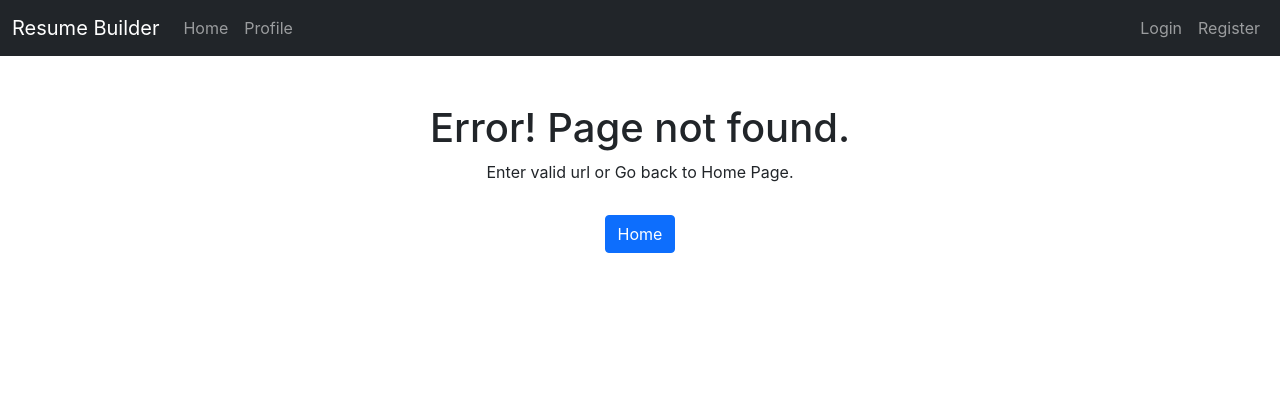
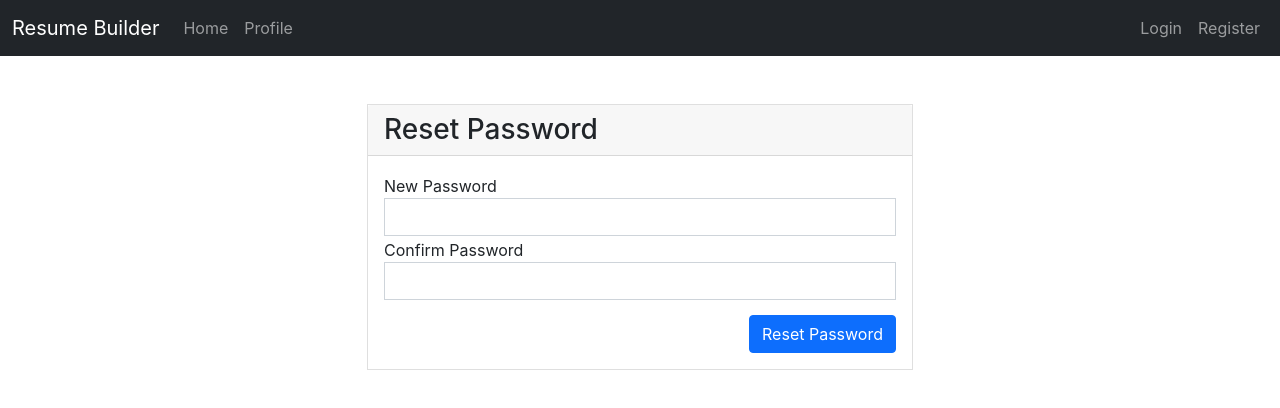
Before and after one commit to heysaurabhkumar/resume-builder-react, a React (Create React App) app: page /reset-password/1/1 in a window 1280 px wide. Before the commit this address had no page. Shown: the top 408 px of the page. Built offline with nearby package versions, Linux system fonts and the light colour scheme.

Commit message:
reset-password intigration

```diff
--- a/src/App.js
+++ b/src/App.js
@@ -40,7 +40,11 @@ function App() {
           <Route exact path="/login" component={Login} />
           <Route exact path="/register" component={Register} />
           <Route exact path="/forgot-password" component={ForgotPassword} />
-          <Route exact path="/reset-password" component={ResetPassword} />
+          <Route
+            exact
+            path="/reset-password/:id/:token"
+            component={ResetPassword}
+          />
           <ProtectedRoute exact path="/profile" component={Profile} />
           <ProtectedRoute exact path="/edit" component={EditProfile} />
           <ProtectedRoute exact path="/resume" component={ResumeForm} />
--- a/src/components/auth/ForgotPassword.js
+++ b/src/components/auth/ForgotPassword.js
@@ -1,6 +1,19 @@
-import React from "react";
+import React, { useState } from "react";
+import AuthService from "../../services/AuthService";
 
 export default function ForgotPassword() {
+  const [forgotData, setForgotData] = useState({ email: "" });
+  const handleChange = (e) => {
+    const name = e.target.name;
+    const value = e.target.value;
+    setForgotData({ ...forgotData, [name]: value });
+  };
+
+  const handleSubmit = async (e) => {
+    e.preventDefault();
+    const res = await AuthService.forgot(forgotData);
+    console.log(res);
+  };
   return (
     <>
       <div className="container">
@@ -11,7 +24,7 @@ export default function ForgotPassword() {
                 <h3 className="mb-0">Forgot Password</h3>
               </div>
               <div className="card-body">
-                <form className="form">
+                <form className="form" onSubmit={handleSubmit}>
                   <div className="form-group">
                     <label htmlFor="email">Email</label>
                     <input
@@ -20,6 +33,8 @@ export default function ForgotPassword() {
                       type="email"
                       className="form-control rounded-0"
                       placeholder="Enter registered email"
+                      value={forgotData.email}
+                      onChange={handleChange}
                       required
                     />
                   </div>
--- a/src/components/auth/ResetPassword.js
+++ b/src/components/auth/ResetPassword.js
@@ -1,6 +1,29 @@
-import React from "react";
+import React, { useState } from "react";
+import { useParams } from "react-router-dom";
+import AuthService from "../../services/AuthService";
 
 export default function ResetPassword() {
+  const { id, token } = useParams();
+  const [data, setData] = useState({
+    password: "",
+    confirmPassword: "",
+    id: id,
+    token: token,
+  });
+
+  // console.log(id, token);
+
+  const handleChange = (e) => {
+    const name = e.target.name;
+    const value = e.target.value;
+    setData({ ...data, [name]: value });
+  };
+
+  const handleSubmit = async (e) => {
+    e.preventDefault();
+    const res = await AuthService.reset(data);
+    console.log(res);
+  };
   return (
     <>
       <div className="container">
@@ -11,7 +34,7 @@ export default function ResetPassword() {
                 <h3 className="mb-0 ">Reset Password</h3>
               </div>
               <div className="card-body">
-                <form className="form">
+                <form className="form" onSubmit={handleSubmit}>
                   <div className="form-group">
                     <label className="" htmlFor="passwordInput">
                       New Password
@@ -22,6 +45,8 @@ export default function ResetPassword() {
                       name="password"
                       type="password"
                       className="form-control rounded-0"
+                      value={data.password}
+                      onChange={handleChange}
                     />
                   </div>
                   <div className="form-group">
@@ -32,8 +57,10 @@ export default function ResetPassword() {
                       required
                       id="confirmPasswordInput"
                       name="confirmPassword"
-                      type="text"
+                      type="password"
                       className="form-control rounded-0"
+                      value={data.confirmPassword}
+                      onChange={handleChange}
                     />
                   </div>
                   <button className="btn btn-primary float-right">
--- a/src/services/AuthService.js
+++ b/src/services/AuthService.js
@@ -4,6 +4,8 @@ const loginUrl = "/api/login";
 const registerUrl = "/api/register";
 const profileUrl = "/api/profile";
 const editUrl = "/api/edit";
+const forgotUrl = "/api/forgot-password";
+const resetUrl = "/api/reset-password";
 
 const AuthService = {
   login: async (user) => {
@@ -55,6 +57,22 @@ const AuthService = {
       return console.log(err);
     }
   },
+  forgot: async (email) => {
+    try {
+      const res = await axios.post(forgotUrl, email);
+      return res;
+    } catch (err) {
+      return console.log(err);
+    }
+  },
+  reset: async (data) => {
+    try {
+      const res = await axios.post(resetUrl, data);
+      return res;
+    } catch (error) {
+      return console.log(error);
+    }
+  },
 };
 
 export default AuthService;
```
